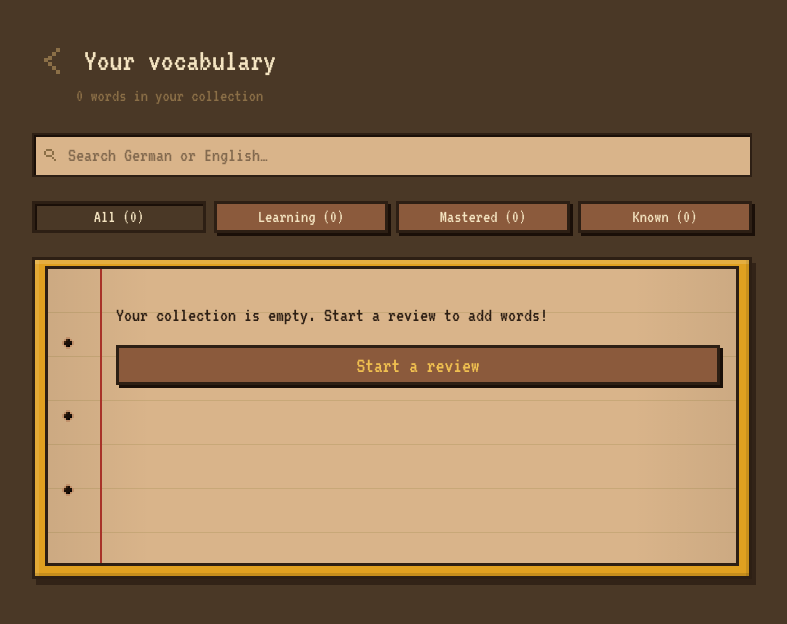
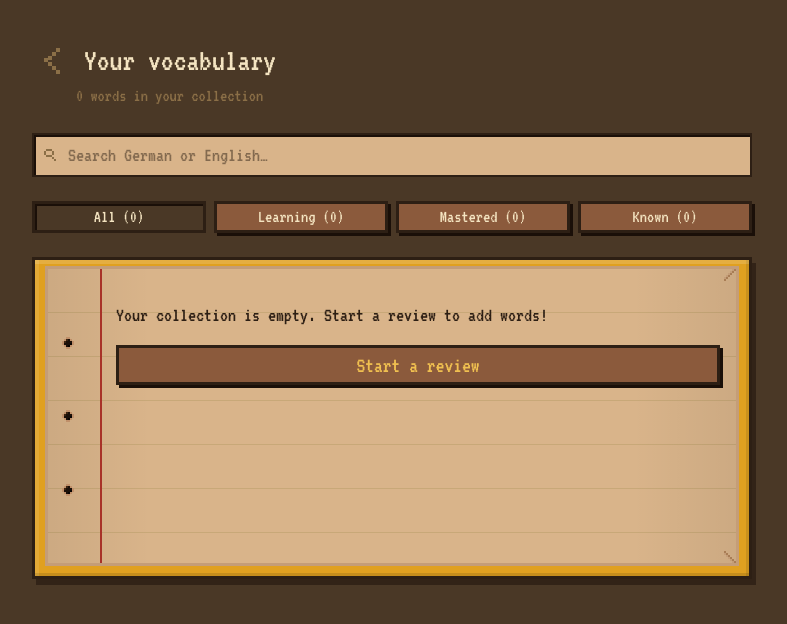
Before and after one commit to sofiaojeda-cmd/german-flashcards, a Next.js app: page /vocabulary in a window 1280 px wide. Shown: the top 624 px of the page, without its empty margins (242-1029 px from the left). Built offline with nearby package versions, Linux system fonts and the light colour scheme.

Commit message:
Refine notebook: dog-eared corners, softer border, repositioned action button

```diff
--- a/src/app/vocabulary/page.tsx
+++ b/src/app/vocabulary/page.tsx
@@ -541,8 +541,8 @@ function CardRow({ row, expanded, onToggle, onAction }: CardRowProps) {
             </div>
           </div>
 
-          {/* Right: ghost action button aligned with example text */}
-          <div style={{ minWidth: "96px", display: "flex", alignItems: "flex-end", justifyContent: "flex-end" }}>
+          {/* Right: ghost action button top-aligned, visually below the status badge above */}
+          <div style={{ minWidth: "96px", display: "flex", alignItems: "flex-start", justifyContent: "flex-end" }}>
             <GhostActionButton busy={busy} status={record.status} onAction={doAction} />
           </div>
         </div>
--- a/src/components/pixel/PixelNotebookPage.tsx
+++ b/src/components/pixel/PixelNotebookPage.tsx
@@ -8,14 +8,17 @@ const MARGIN_X = 52;
 const CONTENT_LEFT = 68;
 const BINDER_CENTER_X = 20;
 
+// Paper edge colors — darker tints of the paper base (#d9b48a)
+const BORDER_COLOR  = "#c49d78"; // ~15% darker, warm tan — also used as fold face
+const FOLD_SHADOW   = "#a87d55"; // ~15% darker still — fold crease/underside
+
 export function PixelNotebookPage({ children }: PixelNotebookPageProps) {
   return (
     <div
       style={{
         position: "relative",
         backgroundColor: "var(--bg-panel)",
-        border: "3px solid var(--border-dark)",
-        // Layered backgrounds: subtle edge shadows + ruled lines
+        border: `3px solid ${BORDER_COLOR}`,
         backgroundImage: [
           "linear-gradient(to right, rgba(0,0,0,0.06) 0%, transparent 15%, transparent 85%, rgba(0,0,0,0.06) 100%)",
           "repeating-linear-gradient(to bottom, transparent 0px, transparent calc(var(--notebook-line-height) - 1px), var(--notebook-line-color) calc(var(--notebook-line-height) - 1px), var(--notebook-line-color) var(--notebook-line-height))",
@@ -60,37 +63,86 @@ export function PixelNotebookPage({ children }: PixelNotebookPageProps) {
             Row 3:  R  D  D  D  S  R
             Row 4:  .  R  D  S  R  .
             Row 5:  .  .  R  R  .  .
-            R=#c0906a ring/paper-edge  D=#1a0f08 dark-hole  H=#3d2510 highlight  S=#080402 deep-shadow
+            R=#c0906a ring  D=#1a0f08 dark-hole  H=#3d2510 highlight  S=#080402 deep-shadow
           */}
           <svg width="12" height="12" viewBox="0 0 12 12" shapeRendering="crispEdges" style={{ display: "block" }}>
-            {/* Row 0 */}
             <rect x="4"  y="0"  width="4" height="2" fill="#c0906a" />
-            {/* Row 1 */}
             <rect x="2"  y="2"  width="2" height="2" fill="#c0906a" />
             <rect x="4"  y="2"  width="2" height="2" fill="#3d2510" />
             <rect x="6"  y="2"  width="2" height="2" fill="#1a0f08" />
             <rect x="8"  y="2"  width="2" height="2" fill="#c0906a" />
-            {/* Row 2 */}
             <rect x="0"  y="4"  width="2" height="2" fill="#c0906a" />
             <rect x="2"  y="4"  width="2" height="2" fill="#3d2510" />
             <rect x="4"  y="4"  width="6" height="2" fill="#1a0f08" />
             <rect x="10" y="4"  width="2" height="2" fill="#c0906a" />
-            {/* Row 3 */}
             <rect x="0"  y="6"  width="2" height="2" fill="#c0906a" />
             <rect x="2"  y="6"  width="6" height="2" fill="#1a0f08" />
             <rect x="8"  y="6"  width="2" height="2" fill="#080402" />
             <rect x="10" y="6"  width="2" height="2" fill="#c0906a" />
-            {/* Row 4 */}
             <rect x="2"  y="8"  width="2" height="2" fill="#c0906a" />
             <rect x="4"  y="8"  width="2" height="2" fill="#1a0f08" />
             <rect x="6"  y="8"  width="2" height="2" fill="#080402" />
             <rect x="8"  y="8"  width="2" height="2" fill="#c0906a" />
-            {/* Row 5 */}
             <rect x="4"  y="10" width="4" height="2" fill="#c0906a" />
           </svg>
         </div>
       ))}
 
+      {/*
+        Page corner details — top-right and bottom-right only (left edge is the bound spine).
+        12×12 SVG, 2px per pixel (6×6 grid). Stepped diagonal suggesting a slight page lift.
+        F = fold face (#c49d78)   S = fold shadow (#a87d55)   . = transparent
+
+        Top-right:          Bottom-right:
+        . . . . F S         S F . . . .
+        . . . F S .         . S F . . .
+        . . F S . .         . . S F . .
+        . F S . . .         . . . S F .
+        F S . . . .         . . . . S F
+        S . . . . .         . . . . F S  ← bottom-left of SVG = bottom-right of page
+      */}
+      <svg
+        aria-hidden
+        width="12" height="12"
+        viewBox="0 0 12 12"
+        shapeRendering="crispEdges"
+        style={{ position: "absolute", top: 0, right: 0, pointerEvents: "none", display: "block" }}
+      >
+        {/* Top-right corner — fold crease from top-right toward center */}
+        <rect x="8"  y="0"  width="2" height="2" fill={BORDER_COLOR} />
+        <rect x="10" y="0"  width="2" height="2" fill={FOLD_SHADOW}  />
+        <rect x="6"  y="2"  width="2" height="2" fill={BORDER_COLOR} />
+        <rect x="8"  y="2"  width="2" height="2" fill={FOLD_SHADOW}  />
+        <rect x="4"  y="4"  width="2" height="2" fill={BORDER_COLOR} />
+        <rect x="6"  y="4"  width="2" height="2" fill={FOLD_SHADOW}  />
+        <rect x="2"  y="6"  width="2" height="2" fill={BORDER_COLOR} />
+        <rect x="4"  y="6"  width="2" height="2" fill={FOLD_SHADOW}  />
+        <rect x="0"  y="8"  width="2" height="2" fill={BORDER_COLOR} />
+        <rect x="2"  y="8"  width="2" height="2" fill={FOLD_SHADOW}  />
+        <rect x="0"  y="10" width="2" height="2" fill={FOLD_SHADOW}  />
+      </svg>
+
+      <svg
+        aria-hidden
+        width="12" height="12"
+        viewBox="0 0 12 12"
+        shapeRendering="crispEdges"
+        style={{ position: "absolute", bottom: 0, right: 0, pointerEvents: "none", display: "block" }}
+      >
+        {/* Bottom-right corner — mirror of top-right along horizontal axis */}
+        <rect x="0"  y="0"  width="2" height="2" fill={FOLD_SHADOW}  />
+        <rect x="0"  y="2"  width="2" height="2" fill={BORDER_COLOR} />
+        <rect x="2"  y="2"  width="2" height="2" fill={FOLD_SHADOW}  />
+        <rect x="2"  y="4"  width="2" height="2" fill={BORDER_COLOR} />
+        <rect x="4"  y="4"  width="2" height="2" fill={FOLD_SHADOW}  />
+        <rect x="4"  y="6"  width="2" height="2" fill={BORDER_COLOR} />
+        <rect x="6"  y="6"  width="2" height="2" fill={FOLD_SHADOW}  />
+        <rect x="6"  y="8"  width="2" height="2" fill={BORDER_COLOR} />
+        <rect x="8"  y="8"  width="2" height="2" fill={FOLD_SHADOW}  />
+        <rect x="8"  y="10" width="2" height="2" fill={BORDER_COLOR} />
+        <rect x="10" y="10" width="2" height="2" fill={FOLD_SHADOW}  />
+      </svg>
+
       {children}
     </div>
   );
```
